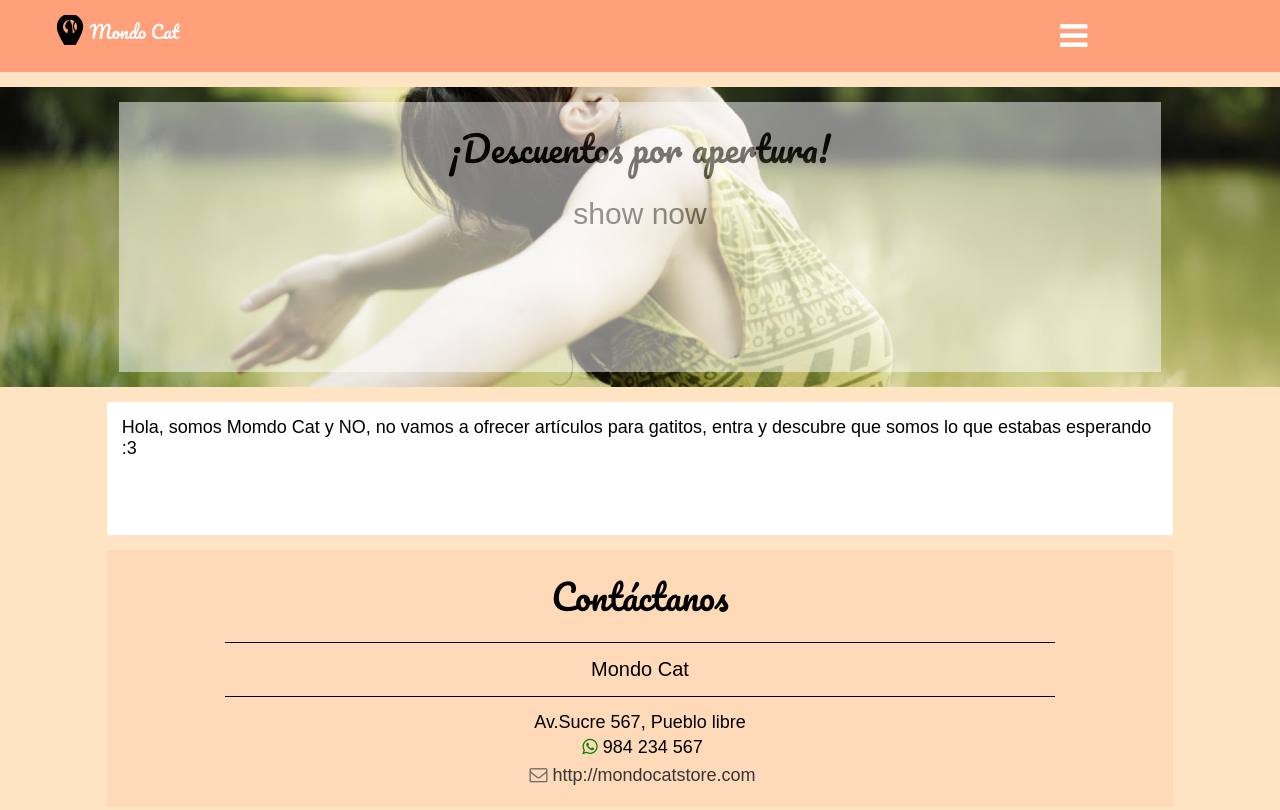
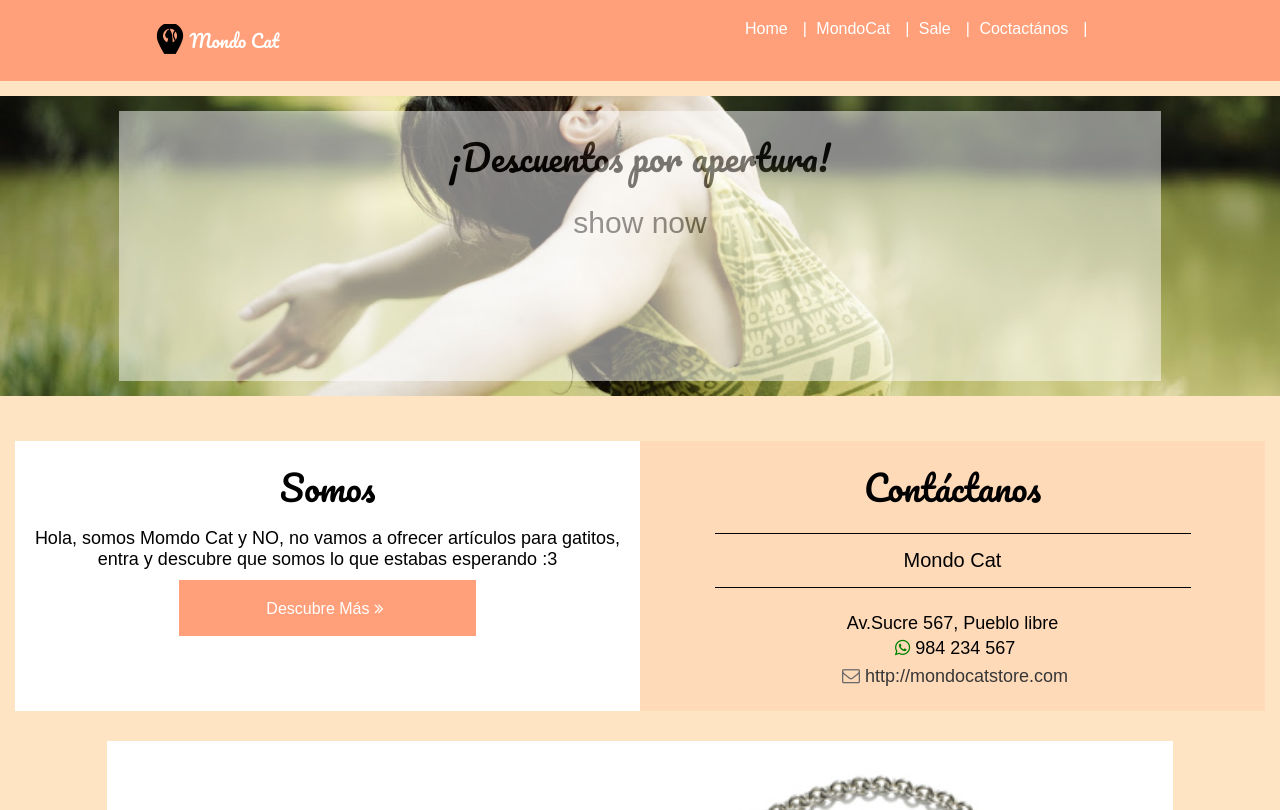
Before and after one commit to jessica2011/mondo-cat, a plain HTML site: page index.html in a window 1280 px wide. Shown: the top 810 px of the page. Drawn offline with Linux system fonts and the light colour scheme.

Commit message:
strustura desktop

```diff
--- a/css/main.css
+++ b/css/main.css
@@ -23,8 +23,6 @@ header {
   width: 100%;
   height: auto;
   overflow: hidden;
-  /* clear: both; */
-  /* display: table; */
 }
 
 .row::after {
@@ -392,9 +390,15 @@ img {
 }
 
 /*visualizaion de bloque*/
-.none {
+.view-mobile {
+  display: block;
+}
+
+.view-desktop {
   display: none;
 }
+
+
 
 /*float right*/
  .right {
@@ -435,6 +439,7 @@ p {
   display: inline-block;
   font-size: 18px;
   vertical-align: super;
+  margin: 10px 0;
 }
 
 .bg-image {
@@ -503,7 +508,12 @@ p {
   cursor: pointer;
 }
 
-/******************************************************************/
+li {
+  display: inline-block;
+  margin-top: 20px;
+}
+
+/*************************************************************/
 body {
   background-color: #FFE4C4;
 }
@@ -542,7 +552,7 @@ h3::before {
 .button {
   color: white;
   background-color: #FFA07A;
-  font-size: 18px;
+  font-size: 16px;
 }
 
 a, i {
@@ -559,4 +569,25 @@ button:hover {
   background-color: #FFE4C4;
 }
 
+li::after {
+  content: '|';
+  padding-left: 10px;
+  color: white;
+
+}
+
 /******************Desktop**************************/
+
+@media (min-width: 992px) {
+  .view-mobile {
+    display: none;
+  }
+
+  .view-desktop {
+    display: block;
+  }
+
+  .box {
+    height: 270px;;
+  }
+}
--- a/index.html
+++ b/index.html
@@ -13,17 +13,18 @@
   <header class="bg-rosa">
       <nav class="container">
           <div class="row span">
-            <a href="#" class="col-xs-8">
+            <a href="#" class="col-xs-8 col-md-6 col-md-offset-1">
                 <figure class="logo">
                      <img src="assets/images/logo-mondo.png" alt="logo">
                 </figure>
                 <p class="type-fonts">Mondo Cat</p>
             </a>
-            <a href="#" class="col-xs-2 right"><i class="fa fa-bars fa-2x"></i></a>
-            <ul class="none">
-              <li><a href="#">Sass</a></li>
-              <li><a href="#">Components</a></li>
-              <li><a href="#">JavaScript</a></li>
+            <a href="#" class="col-xs-2 right view-mobile col-md-5"><i class="fa fa-bars fa-2x"></i></a>
+            <ul class="view-desktop">
+              <li><a href="#">Home</a></li>
+              <li><a href="#">MondoCat</a></li>
+              <li><a href="#">Sale</a></li>
+              <li><a href="#">Coctactános</a></li>
             </ul>
           </div>
         </nav>
@@ -37,14 +38,14 @@
           </div>
       </div>
   </section>
-  <section class="row margin-botton">
-      <div class="col-xs-10 col-xs-offset-1 border bg-white">
+  <section class="col-md-12">
+    <div class="row margin-botton ">
+        <div class="box col-xs-12  col-md-6 left bg-white text-center">
+            <h2 class="type-fonts ">Somos</h2>
             <p>Hola, somos Momdo Cat y NO, no vamos a ofrecer artículos para gatitos, entra y descubre que somos lo que estabas esperando :3</p>
-          <a href="#" class="right">Descubre más <i class="fa fa-angle-double-right"></i></a>
+            <button class="button col-xs-8 col-xs-offset-2 col-md-6 col-md-offset-3">Descubre Más<i class="fa fa-angle-double-right"></i></button>
         </div>
-  </section>
-  <section class="row margin-botton">
-      <div class="col-xs-10 col-xs-offset-1 border bg-peachPuff text-center">
+        <div class="box col-xs-12  right col-md-6 bg-peachPuff text-center">
             <h2 class="type-fonts ">Contáctanos</h2>
             <h3>Mondo Cat</h3>
             <p>Av.Sucre 567, Pueblo libre
@@ -52,7 +53,8 @@
               <br><a class= "c-black" href="#"><i class=" c-dimgray fa fa-envelope-o"></i>http://mondocatstore.com</a>
             </p>
         </div>
-  </section >
+    </div >
+  </section>
   <section class="row margin-botton">
       <div class="col-xs-10 col-xs-offset-1 border bg-white">
           <figure>
```
Lines whose indentation alone changed are shown as unchanged.
